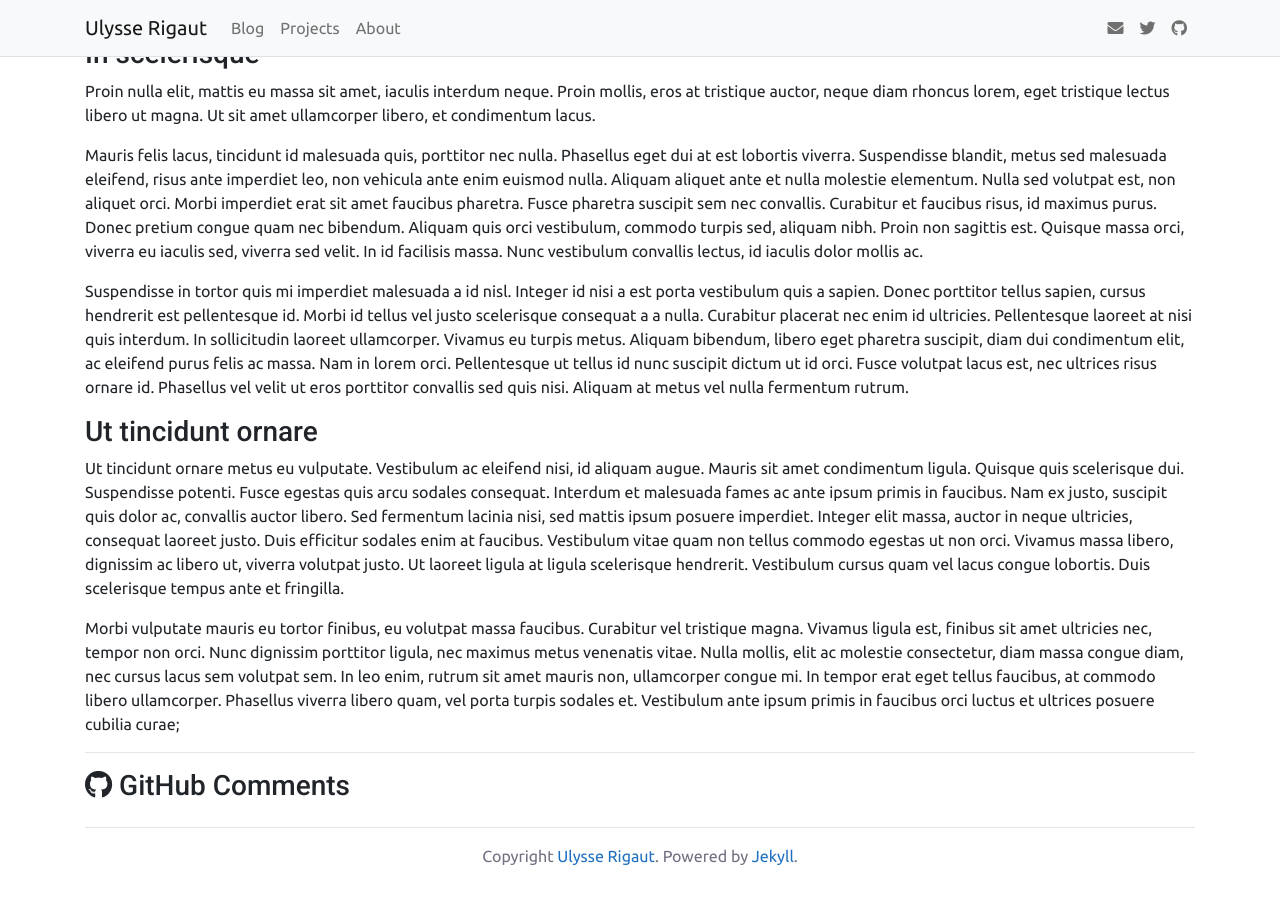
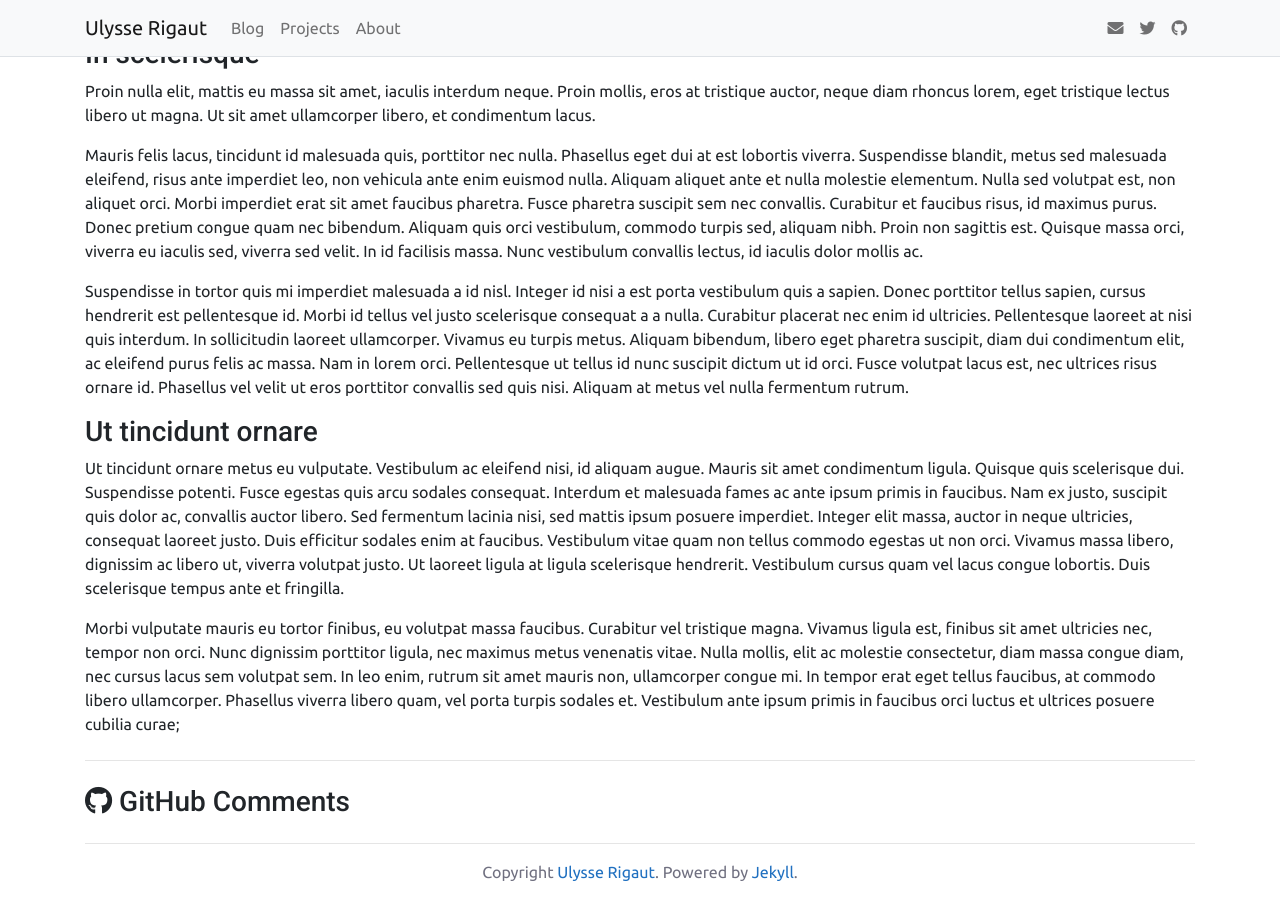
Before and after one commit to Blodangan/blodangan.github.io, a Jekyll site: the page built from _posts/2020-08-07-suspendisse-venenatis.md, in a window 1280 px wide and 900 px high, scrolled down 834 px. Built offline with Jekyll 4.4.1, drawn with Linux system fonts in a browser that asks for light colours; nearby versions of some CDN libraries; comment, search, counter and statistics services are not loaded.

Commit message:
Improve comments separator margin

```diff
--- a/_layouts/post.html
+++ b/_layouts/post.html
@@ -14,7 +14,7 @@ layout: default
     {{ content }}
 
     {% if page.comments != false %}
-    <hr>
+    <hr class="my-4">
 
     <h2 id="comments">
         <i class="fab fa-github" aria-hidden="true"></i>
```
